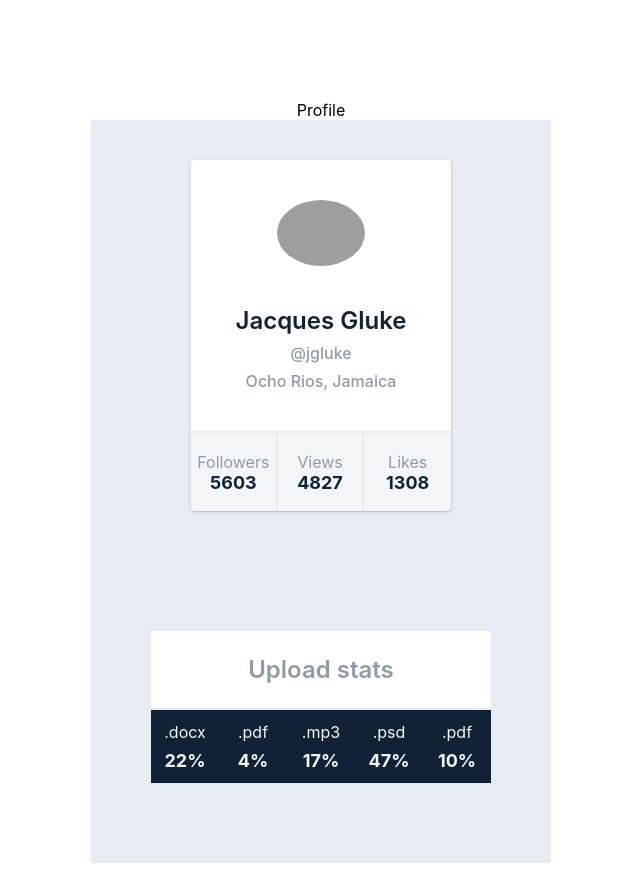
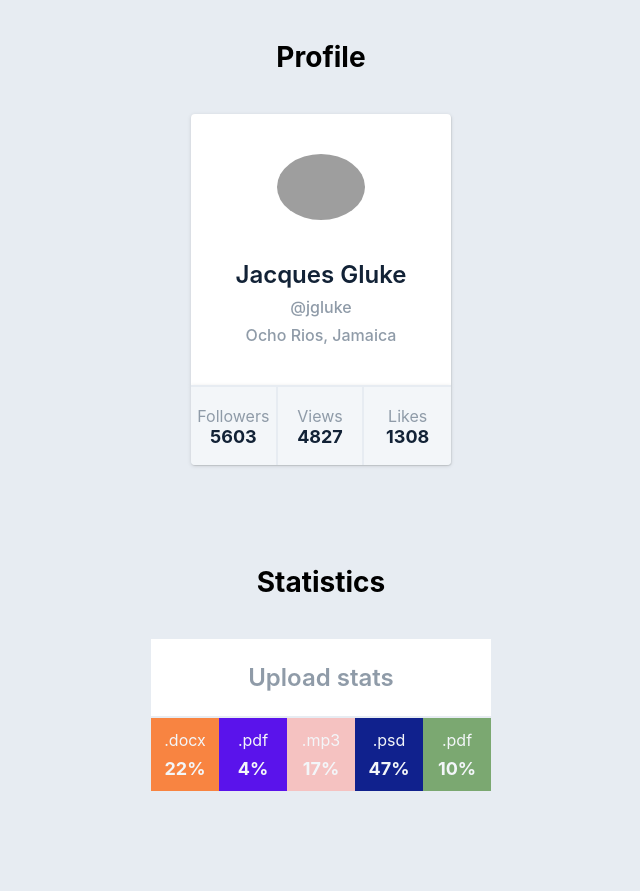
Before and after one commit to PrataCat/goit-react-hw-01-components, a React (Create React App) app: page / in a window 1280 px wide. Shown: the whole page, without its empty margins (319-959 px from the left). Built offline with nearby package versions, Linux system fonts and the light colour scheme; grey boxes are pictures that could not be loaded.

Commit message:
add randomColor function

```diff
--- a/src/components/App.jsx
+++ b/src/components/App.jsx
@@ -14,6 +14,7 @@ export const App = () => {
         avatar={user.avatar}
         stats={user.stats}
       />
+      <h1>Statistics</h1>
       <Statistics title="Upload stats" stats={data} />
     </div>
   );
--- /dev/null
+++ b/src/components/GetRandomColor.js
@@ -0,0 +1,3 @@
+export default function getRandomColor() {
+  return `#${Math.floor(Math.random() * 16777215).toString(16)}`;
+}
--- a/src/components/statistics/StatsEl.jsx
+++ b/src/components/statistics/StatsEl.jsx
@@ -1,9 +1,14 @@
 import PropTypes from 'prop-types';
 import StatisticsCss from './Statistics.module.css';
+import getRandomColor from 'components/GetRandomColor';
 
 export default function StatsEl({ id, label, percentage }) {
   return (
-    <li key={id} className={StatisticsCss['item']}>
+    <li
+      key={id}
+      className={StatisticsCss['item']}
+      style={{ backgroundColor: getRandomColor() }}
+    >
       <span className={StatisticsCss['label']}>{label}</span>
       <span className={StatisticsCss['percentage']}>{percentage}%</span>
     </li>
--- a/src/index.css
+++ b/src/index.css
@@ -75,6 +75,7 @@ body {
     sans-serif;
   -webkit-font-smoothing: antialiased;
   -moz-osx-font-smoothing: grayscale;
+  background-color: #e7ecf2;
 }
 
 code {
@@ -84,5 +85,9 @@ code {
 
 h1 {
   text-align: center;
-  margin-top: 80px;
+  margin-top: 20px;
+  font-style: normal;
+  font-weight: 700;
+  font-size: 28px;
+  color: #000;
 }
```
